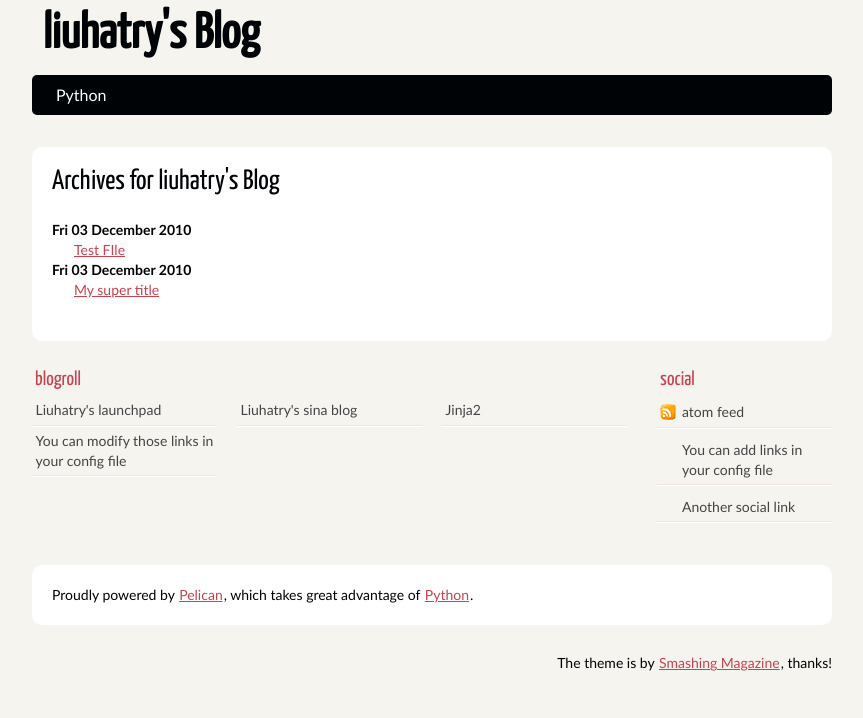
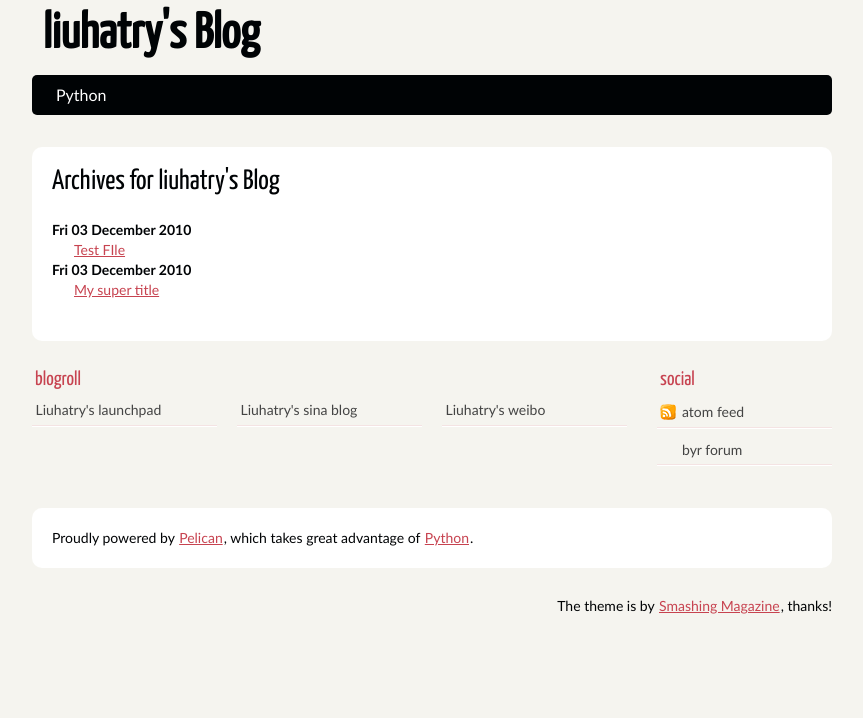
Before and after one commit to liuhatry/liuhatry.github.io, a plain HTML site: page archives.html in a window 1280 px wide. Shown: the whole page, without its empty margins (208-1071 px from the left). Drawn offline with Linux system fonts and the light colour scheme.

Commit message:
add social widget

```diff
--- a/archives.html
+++ b/archives.html
@@ -33,8 +33,7 @@
                         <ul>
                                                     <li><a href="https://launchpad.net/~liuhatry">Liuhatry's launchpad</a></li>
                                                     <li><a href="http://blog.sina.com.cn/u/2466248683">Liuhatry's sina blog</a></li>
-                                                    <li><a href="http://jinja.pocoo.org/">Jinja2</a></li>
-                                                    <li><a href="#">You can modify those links in your config file</a></li>
+                                                    <li><a href="http://weibo.com/u/2466248683#1343958047973">Liuhatry's weibo</a></li>
                                                 </ul>
                 </div><!-- /.blogroll -->
                                 <div class="social">
@@ -42,8 +41,7 @@
                         <ul>
                             <li><a href="/None" type="application/atom+xml" rel="alternate">atom feed</a></li>
 
-                                                    <li><a href="#">You can add links in your config file</a></li>
-                                                    <li><a href="#">Another social link</a></li>
+                                                    <li><a href="http://bbs.byr.cn/#!default">byr forum</a></li>
                                                 </ul>
                 </div><!-- /.social -->
                 </section><!-- /#extras -->
```
Also changed, not shown: author/alexis-metaireau.html (+2 -4 lines), categories.html (+2 -4 lines), category/python.html (+2 -4 lines), index.html (+2 -4 lines), my-super-post.html (+2 -4 lines), tag/pelican.html (+2 -4 lines), tag/publishing.html (+2 -4 lines).
